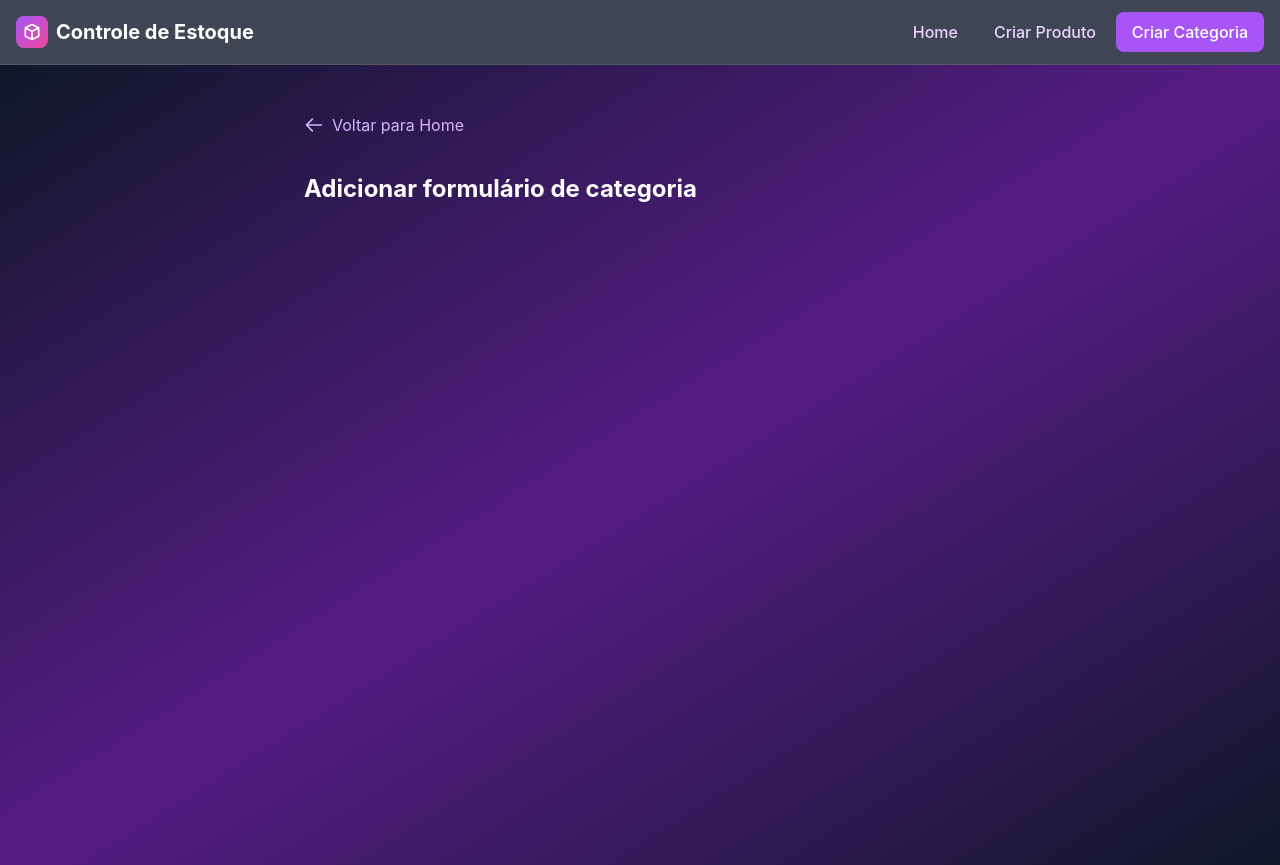
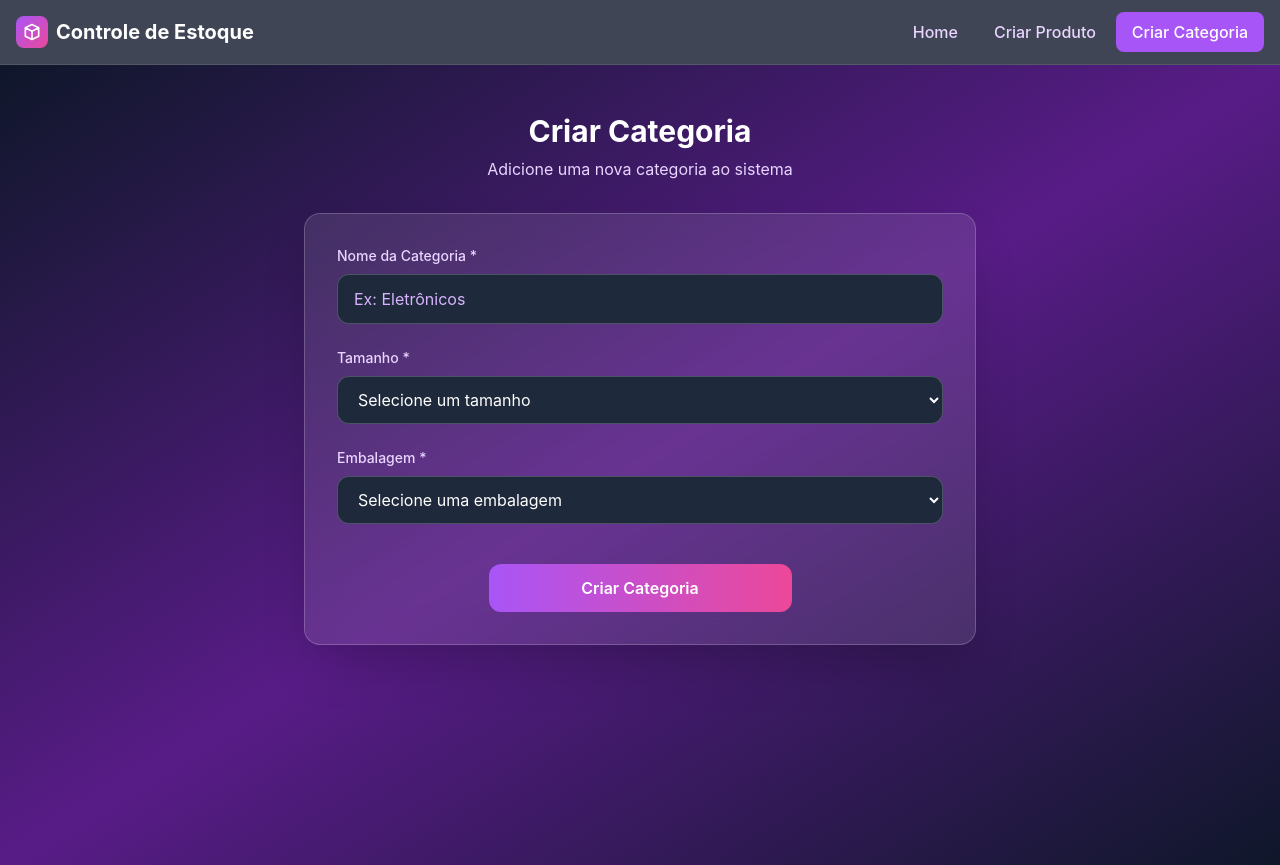
Before and after one commit to LeonardoSchmittK/controle-estoque-front, a React (Vite) app: page /criar-categoria in a window 1280 px wide. Built offline with nearby package versions, Linux system fonts and the light colour scheme.

Commit message:
Feat: add the "creatCategory.jsx" screen

```diff
--- a/src/pages/CreateCategory.jsx
+++ b/src/pages/CreateCategory.jsx
@@ -1,43 +1,121 @@
 import { useState } from 'react'
-import { Link, useNavigate } from 'react-router-dom'
+import { useNavigate } from 'react-router-dom'
 
 function CreateCategory() {
   const navigate = useNavigate()
   const [formData, setFormData] = useState({
     nome: '',
-    descricao: ''
+    tamanho: '',
+    embalagem: ''
   })
+  const [errors, setErrors] = useState({})
 
   const handleChange = (e) => {
     const { name, value } = e.target
-    setFormData(prev => ({
-      ...prev,
-      [name]: value
-    }))
+    setFormData(prev => ({ ...prev, [name]: value }))
+    if (errors[name]) {
+      setErrors(prev => ({ ...prev, [name]: '' }))
+    }
   }
 
   const handleSubmit = (e) => {
     e.preventDefault()
-    // TODO: Integrar com API backend
-    console.log('Categoria criada:', formData)
-    alert('Categoria criada com sucesso!')
-    navigate('/')
+    const newErrors = {}
+    if (!formData.nome.trim()) newErrors.nome = 'Campo obrigatório'
+    if (!formData.tamanho) newErrors.tamanho = 'Campo obrigatório'
+    if (!formData.embalagem) newErrors.embalagem = 'Campo obrigatório'
+
+    if (Object.keys(newErrors).length > 0) {
+      setErrors(newErrors)
+      return
+    }
+
+    console.log("Categoria criada:", formData)
+    alert("Categoria criada com sucesso!")
+    navigate("/")
   }
 
   return (
     <div className="min-h-screen bg-gradient-to-br from-slate-900 via-purple-900 to-slate-900 py-12 px-4">
       <div className="max-w-2xl mx-auto">
-        <div className="mb-8">
-          <Link to="/" className="inline-flex items-center text-purple-300 hover:text-purple-200 transition-colors">
-            <svg className="w-5 h-5 mr-2" fill="none" stroke="currentColor" viewBox="0 0 24 24">
-              <path strokeLinecap="round" strokeLinejoin="round" strokeWidth={2} d="M10 19l-7-7m0 0l7-7m-7 7h18" />
-            </svg>
-            Voltar para Home
-          </Link>
+        <div className="mb-8 text-center">
+          <h1 className="text-3xl font-bold text-white mb-2">Criar Categoria</h1>
+          <p className="text-purple-200">Adicione uma nova categoria ao sistema</p>
         </div>
-        <h2 className="text-2xl font-bold text-white mb-4">Adicionar formulário de categoria</h2>
 
-       </div>
+        <div className="bg-white/10 backdrop-blur-lg rounded-2xl p-8 border border-white/20 shadow-2xl">
+          <form onSubmit={handleSubmit} className="space-y-6">
+
+            {/* Nome da Categoria */}
+            <div>
+              <label htmlFor="nome" className="block text-sm font-medium text-purple-200 mb-2">
+                Nome da Categoria *
+              </label>
+              <input
+                type="text"
+                id="nome"
+                name="nome"
+                value={formData.nome}
+                onChange={handleChange}
+                className={`w-full px-4 py-3 bg-slate-800 border rounded-xl text-white placeholder-purple-300 focus:outline-none focus:ring-2 focus:ring-purple-500 focus:border-transparent ${errors.nome ? 'border-red-500' : 'border-white/20'}`}
+                placeholder="Ex: Eletrônicos"
+              />
+              {errors.nome && <p className="text-red-400 text-sm mt-1">{errors.nome}</p>}
+            </div>
+
+            {/* Tamanho */}
+            <div>
+              <label htmlFor="tamanho" className="block text-sm font-medium text-purple-200 mb-2">
+                Tamanho *
+              </label>
+              <select
+                id="tamanho"
+                name="tamanho"
+                value={formData.tamanho}
+                onChange={handleChange}
+                className={`w-full px-4 py-3 bg-slate-800 border rounded-xl text-white focus:outline-none focus:ring-2 focus:ring-purple-500 focus:border-transparent ${errors.tamanho ? 'border-red-500' : 'border-white/20'}`}
+              >
+                <option value="">Selecione um tamanho</option>
+                <option value="pequeno">Pequeno</option>
+                <option value="medio">Médio</option>
+                <option value="grande">Grande</option>
+              </select>
+              {errors.tamanho && <p className="text-red-400 text-sm mt-1">{errors.tamanho}</p>}
+            </div>
+
+            {/* Embalagem */}
+            <div>
+              <label htmlFor="embalagem" className="block text-sm font-medium text-purple-200 mb-2">
+                Embalagem *
+              </label>
+              <select
+                id="embalagem"
+                name="embalagem"
+                value={formData.embalagem}
+                onChange={handleChange}
+                className={`w-full px-4 py-3 bg-slate-800 border rounded-xl text-white focus:outline-none focus:ring-2 focus:ring-purple-500 focus:border-transparent ${errors.embalagem ? 'border-red-500' : 'border-white/20'}`}
+              >
+                <option value="">Selecione uma embalagem</option>
+                <option value="lata">Lata</option>
+                <option value="vidro">Vidro</option>
+                <option value="plastico">Plástico</option>
+              </select>
+              {errors.embalagem && <p className="text-red-400 text-sm mt-1">{errors.embalagem}</p>}
+            </div>
+
+            {/* Botão centralizado */}
+            <div className="pt-4 text-center">
+              <button
+                type="submit"
+                className="w-1/2 bg-gradient-to-r from-purple-500 to-pink-500 text-white font-semibold py-3 px-6 rounded-xl hover:from-purple-600 hover:to-pink-600 focus:outline-none focus:ring-2 focus:ring-purple-500 focus:ring-offset-2 focus:ring-offset-slate-900 transition-all transform hover:scale-105"
+              >
+                Criar Categoria
+              </button>
+            </div>
+
+          </form>
+        </div>
+      </div>
     </div>
   )
 }
--- a/src/pages/CreateProduct.jsx
+++ b/src/pages/CreateProduct.jsx
@@ -8,38 +8,23 @@ function CreateProduct() {
     descricao: '',
     preco: '',
     quantidade: '',
-    categoria: '',
-    tamanho: '',
-    embalagem: ''
+    categoria: ''
   })
   const [errors, setErrors] = useState({})
 
   const handleChange = (e) => {
     const { name, value } = e.target
-    setFormData(prev => ({
-      ...prev,
-      [name]: value
-    }))
-    // Limpar erro do campo quando o usuário começa a digitar
-    if (errors[name]) {
-      setErrors(prev => ({
-        ...prev,
-        [name]: undefined
-      }))
-    }
+    setFormData(prev => ({ ...prev, [name]: value }))
+    if (errors[name]) setErrors(prev => ({ ...prev, [name]: '' }))
   }
 
   const handleSubmit = (e) => {
     e.preventDefault()
-
-    // Validação simples
     const newErrors = {}
-    if (!formData.nome) newErrors.nome = 'Campo obrigatório'
+    if (!formData.nome.trim()) newErrors.nome = 'Campo obrigatório'
     if (!formData.preco) newErrors.preco = 'Campo obrigatório'
     if (!formData.quantidade) newErrors.quantidade = 'Campo obrigatório'
     if (!formData.categoria) newErrors.categoria = 'Campo obrigatório'
-    if (!formData.tamanho) newErrors.tamanho = 'Campo obrigatório'
-    if (!formData.embalagem) newErrors.embalagem = 'Campo obrigatório'
 
     if (Object.keys(newErrors).length > 0) {
       setErrors(newErrors)
@@ -61,6 +46,8 @@ function CreateProduct() {
 
         <div className="bg-white/10 backdrop-blur-lg rounded-2xl p-8 border border-white/20 shadow-2xl">
           <form onSubmit={handleSubmit} className="space-y-6">
+
+            {/* Nome do Produto */}
             <div>
               <label htmlFor="nome" className="block text-sm font-medium text-purple-200 mb-2">
                 Nome do Produto *
@@ -77,6 +64,7 @@ function CreateProduct() {
               {errors.nome && <p className="text-red-400 text-sm mt-1">{errors.nome}</p>}
             </div>
 
+            {/* Descrição */}
             <div>
               <label htmlFor="descricao" className="block text-sm font-medium text-purple-200 mb-2">
                 Descrição
@@ -87,12 +75,12 @@ function CreateProduct() {
                 value={formData.descricao}
                 onChange={handleChange}
                 rows="3"
-                className="w-full px-4 py-3 bg-slate-800 border border-white/20 rounded-xl text-white placeholder-purple-300 focus:outline-none focus:ring-2 focus:ring-purple-500 focus:border-transparent resize-none"
+                className="w-full px-4 py-3 bg-slate-800 border rounded-xl text-white placeholder-purple-300 focus:outline-none focus:ring-2 focus:ring-purple-500 focus:border-transparent resize-none"
                 placeholder="Descreva o produto..."
               />
             </div>
 
-            <div className="grid md:grid-cols-2 gap-6">
+            {/* Preço */}
             <div>
               <label htmlFor="preco" className="block text-sm font-medium text-purple-200 mb-2">
                 Preço (R$) *
@@ -111,6 +99,7 @@ function CreateProduct() {
               {errors.preco && <p className="text-red-400 text-sm mt-1">{errors.preco}</p>}
             </div>
 
+            {/* Quantidade */}
             <div>
               <label htmlFor="quantidade" className="block text-sm font-medium text-purple-200 mb-2">
                 Quantidade *
@@ -127,8 +116,8 @@ function CreateProduct() {
               />
               {errors.quantidade && <p className="text-red-400 text-sm mt-1">{errors.quantidade}</p>}
             </div>
-            </div>
 
+            {/* Categoria */}
             <div>
               <label htmlFor="categoria" className="block text-sm font-medium text-purple-200 mb-2">
                 Categoria *
@@ -149,46 +138,7 @@ function CreateProduct() {
               {errors.categoria && <p className="text-red-400 text-sm mt-1">{errors.categoria}</p>}
             </div>
 
-            <div className="grid md:grid-cols-2 gap-6">
-              <div>
-                <label htmlFor="tamanho" className="block text-sm font-medium text-purple-200 mb-2">
-                  Tamanho *
-                </label>
-                <select
-                  id="tamanho"
-                  name="tamanho"
-                  value={formData.tamanho}
-                  onChange={handleChange}
-                  className={`w-full px-4 py-3 bg-slate-800 border rounded-xl text-white focus:outline-none focus:ring-2 focus:ring-purple-500 focus:border-transparent ${errors.tamanho ? 'border-red-500' : 'border-white/20'}`}
-                >
-                  <option value="">Selecione o tamanho</option>
-                  <option value="pequeno">Pequeno</option>
-                  <option value="medio">Médio</option>
-                  <option value="grande">Grande</option>
-                </select>
-                {errors.tamanho && <p className="text-red-400 text-sm mt-1">{errors.tamanho}</p>}
-              </div>
-
-              <div>
-                <label htmlFor="embalagem" className="block text-sm font-medium text-purple-200 mb-2">
-                  Embalagem *
-                </label>
-                <select
-                  id="embalagem"
-                  name="embalagem"
-                  value={formData.embalagem}
-                  onChange={handleChange}
-                  className={`w-full px-4 py-3 bg-slate-800 border rounded-xl text-white focus:outline-none focus:ring-2 focus:ring-purple-500 focus:border-transparent ${errors.embalagem ? 'border-red-500' : 'border-white/20'}`}
-                >
-                  <option value="">Selecione a embalagem</option>
-                  <option value="lata">Lata</option>
-                  <option value="vidro">Vidro</option>
-                  <option value="plastico">Plástico</option>
-                </select>
-                {errors.embalagem && <p className="text-red-400 text-sm mt-1">{errors.embalagem}</p>}
-              </div>
-            </div>
-
+            {/* Botão centralizado */}
             <div className="pt-4 text-center">
               <button
                 type="submit"
@@ -197,6 +147,7 @@ function CreateProduct() {
                 Criar Produto
               </button>
             </div>
+
           </form>
         </div>
       </div>
```
Lines whose indentation alone changed are shown as unchanged.
